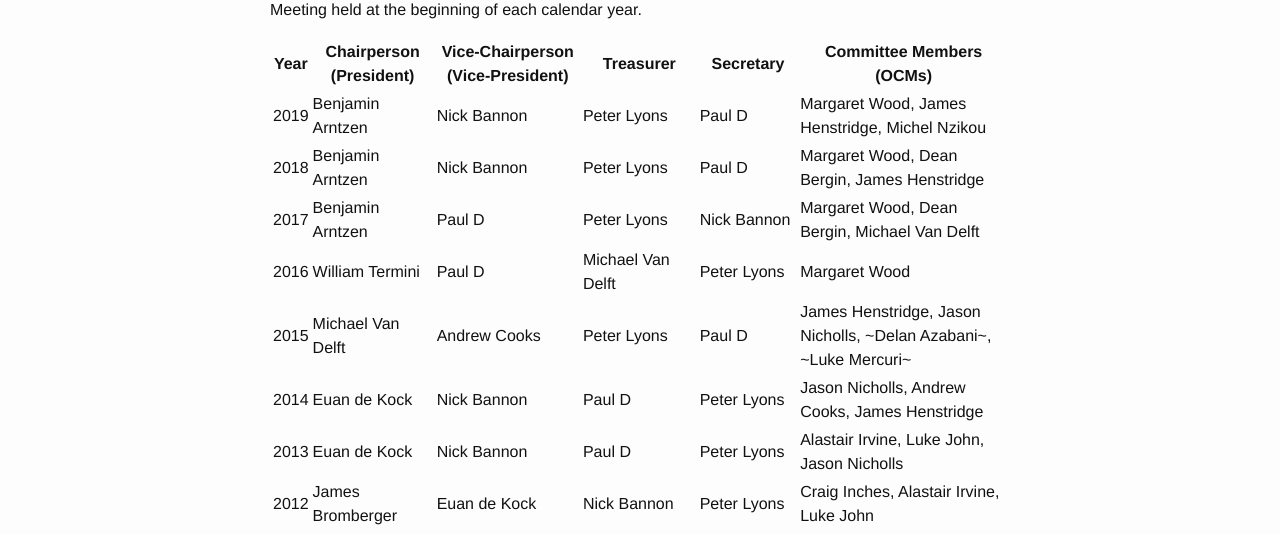
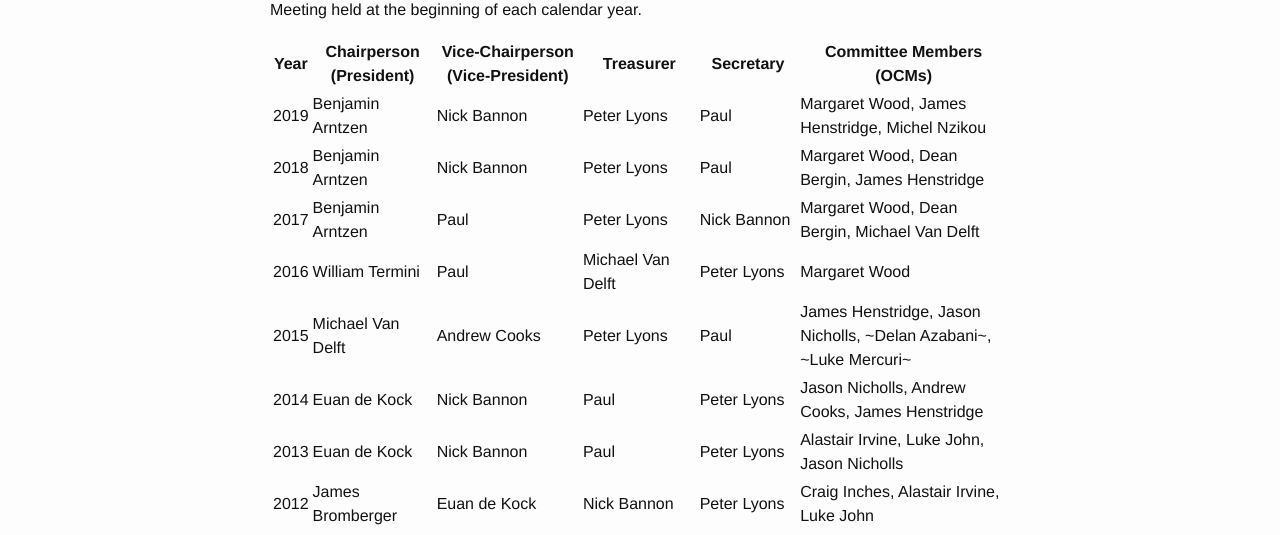
Before and after one commit to plugorgau/plugorgau.github.io, a Jekyll site: the page built from pages/about/committee.md, in a window 1280 px wide. Shown: the part 290-825 px from the top of the page. Built offline with Jekyll 4.4.1, drawn with Linux system fonts in a browser that asks for light colours; nearby versions of some CDN libraries.

```diff
--- a/pages/about/committee.md
+++ b/pages/about/committee.md
@@ -8,13 +8,13 @@ The PLUG committee consists of seven members who are elected annually during the
 
 Year | Chairperson (President) | Vice-Chairperson (Vice-President) | Treasurer | Secretary | Committee Members (OCMs)
 ---- | ----------------------- | --------------------- | --------- | ------------- | ------------------------
-2019 | Benjamin Arntzen  | Nick Bannon         | Peter Lyons | Paul D       | Margaret Wood, James Henstridge, Michel Nzikou
-2018 | Benjamin Arntzen  | Nick Bannon         | Peter Lyons | Paul D       | Margaret Wood, Dean Bergin, James Henstridge
-2017 | Benjamin Arntzen  | Paul D            | Peter Lyons | Nick Bannon | Margaret Wood, Dean Bergin, Michael Van Delft
-2016 | William Termini   | Paul D            | Michael Van Delft | Peter Lyons | Margaret Wood
-2015 | Michael Van Delft | Andrew Cooks        | Peter Lyons | Paul D       | James Henstridge,  Jason Nicholls, ~Delan Azabani~, ~Luke Mercuri~
-2014 | Euan de Kock      | Nick Bannon         | Paul D    | Peter Lyons | Jason Nicholls, Andrew Cooks, James Henstridge
-2013 | Euan de Kock      | Nick Bannon         | Paul D    | Peter Lyons | Alastair Irvine, Luke John, Jason Nicholls
+2019 | Benjamin Arntzen  | Nick Bannon         | Peter Lyons | Paul       | Margaret Wood, James Henstridge, Michel Nzikou
+2018 | Benjamin Arntzen  | Nick Bannon         | Peter Lyons | Paul       | Margaret Wood, Dean Bergin, James Henstridge
+2017 | Benjamin Arntzen  | Paul            | Peter Lyons | Nick Bannon | Margaret Wood, Dean Bergin, Michael Van Delft
+2016 | William Termini   | Paul            | Michael Van Delft | Peter Lyons | Margaret Wood
+2015 | Michael Van Delft | Andrew Cooks        | Peter Lyons | Paul       | James Henstridge,  Jason Nicholls, ~Delan Azabani~, ~Luke Mercuri~
+2014 | Euan de Kock      | Nick Bannon         | Paul    | Peter Lyons | Jason Nicholls, Andrew Cooks, James Henstridge
+2013 | Euan de Kock      | Nick Bannon         | Paul    | Peter Lyons | Alastair Irvine, Luke John, Jason Nicholls
 2012 | James Bromberger  | Euan de Kock        | Nick Bannon | Peter Lyons | Craig Inches, Alastair Irvine, Luke John
 2011 | James Bromberger  | Nick Bannon         | Mark Gaynor / Jason Nicholls | Peter Lyons | Patrick Coleman, Alastair Irvine, Tim White, Daniel Harmsworth
 2010 | Tim White         | Nick Bannon         | Mark Gaynor | Peter Lyons | Patrick Coleman, Alastair Irvine
```
